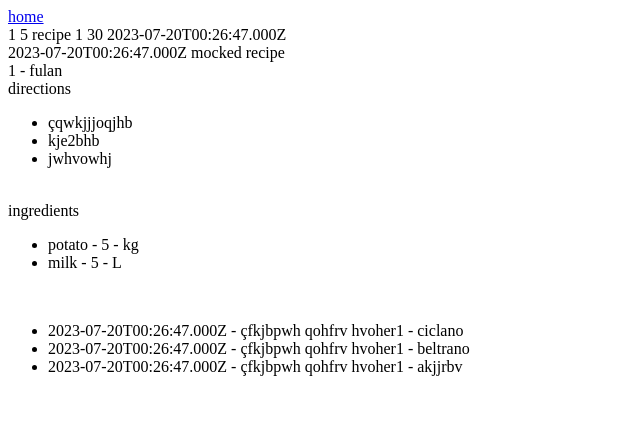
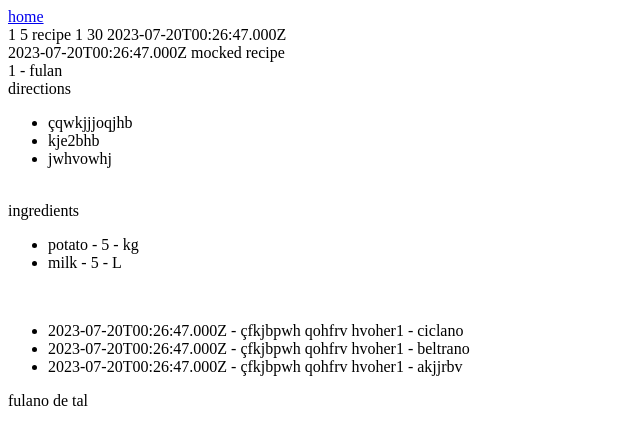
Before and after one commit to vitor-msp/cooking-together-front, a Next.js app: page /recipes/0 in a window 1280 px wide. Shown: the top 444 px of the page, without its empty margins (0-640 px from the left). Built offline with nearby package versions, Linux system fonts and the light colour scheme.

Commit message:
feat(context): added user provider/context

```diff
--- a/src/components/Comments.tsx
+++ b/src/components/Comments.tsx
@@ -1,6 +1,7 @@
-import React, { useEffect, useState } from "react";
+import React, { useContext, useEffect, useState } from "react";
 import { getCommentsMock } from "../mocks/comments";
 import { Comment } from "../domain/Comment";
+import { UserContext } from "../context/UserProvider";
 
 type CommentsProps = {
   recipeId: string;
@@ -8,6 +9,8 @@ type CommentsProps = {
 
 const Comments: React.FC<CommentsProps> = ({ recipeId }) => {
   const [comments, setComments] = useState<Comment[]>([]);
+
+  const userContext = useContext(UserContext);
 
   useEffect(() => {
     setComments(getCommentsMock());
@@ -25,6 +28,7 @@ const Comments: React.FC<CommentsProps> = ({ recipeId }) => {
           );
         })}
       </ul>
+      <span>{userContext.user?.name}</span>
     </div>
   );
 };
--- /dev/null
+++ b/src/context/UserProvider.tsx
@@ -0,0 +1,23 @@
+import React, { PropsWithChildren, createContext } from "react";
+import { User } from "../domain/User";
+
+export type UserContextType = {
+  user: User | null;
+};
+
+const defaultUserContext: UserContextType = {
+  user: {
+    id: "1",
+    name: "fulano de tal",
+  },
+};
+
+export const UserContext = createContext<UserContextType>(defaultUserContext);
+
+export const UserProvider = ({ children }: PropsWithChildren) => {
+  return (
+    <UserContext.Provider value={{ user: defaultUserContext.user }}>
+      {children}
+    </UserContext.Provider>
+  );
+};
--- /dev/null
+++ b/src/pages/_app.tsx
@@ -0,0 +1,13 @@
+import React from "react";
+import { UserProvider } from "../context/UserProvider";
+import { AppProps } from "next/app";
+
+const MyApp = ({ Component, pageProps }: AppProps) => {
+  return (
+    <UserProvider>
+      <Component {...pageProps} />
+    </UserProvider>
+  );
+};
+
+export default MyApp;
```
